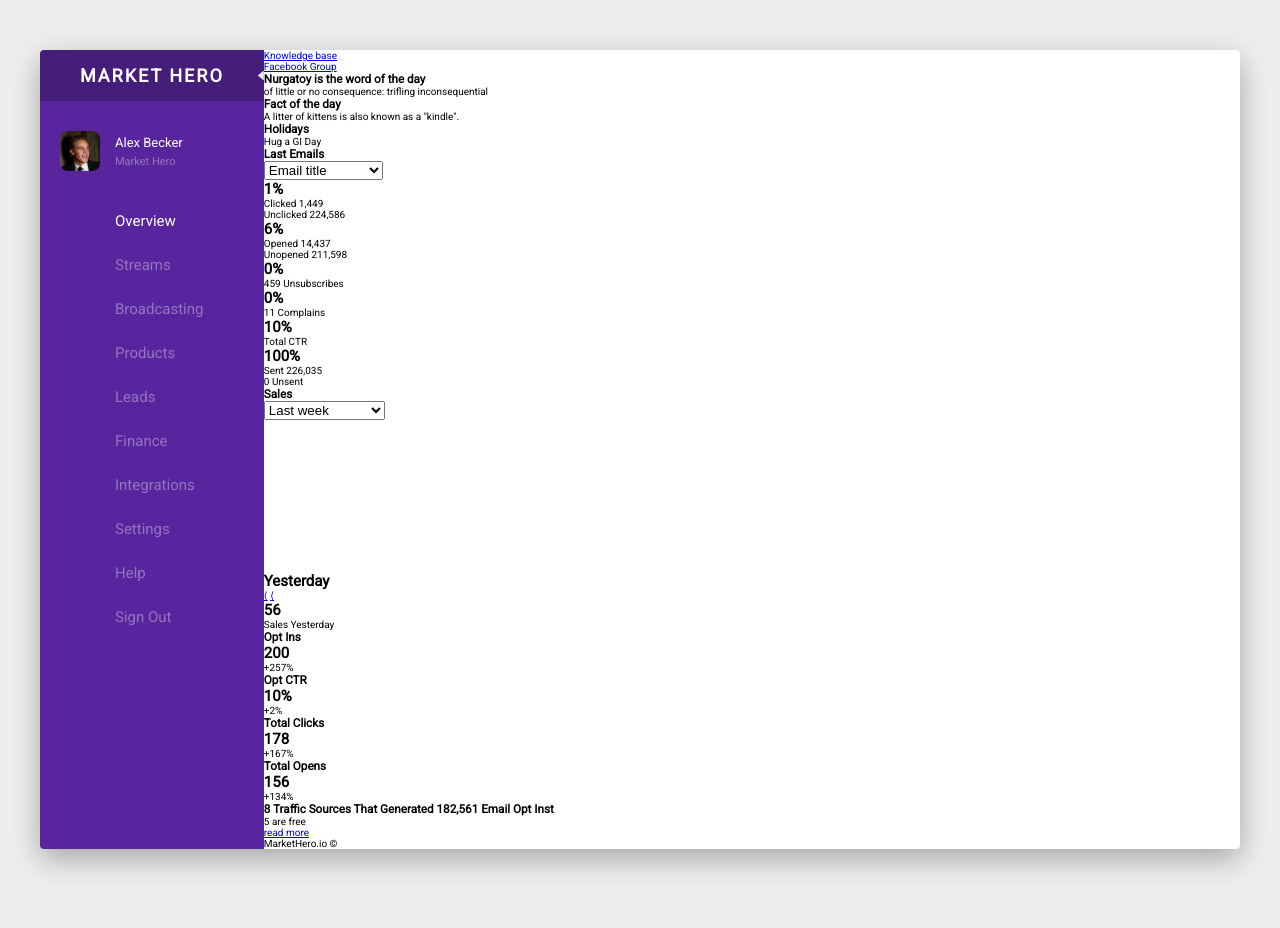
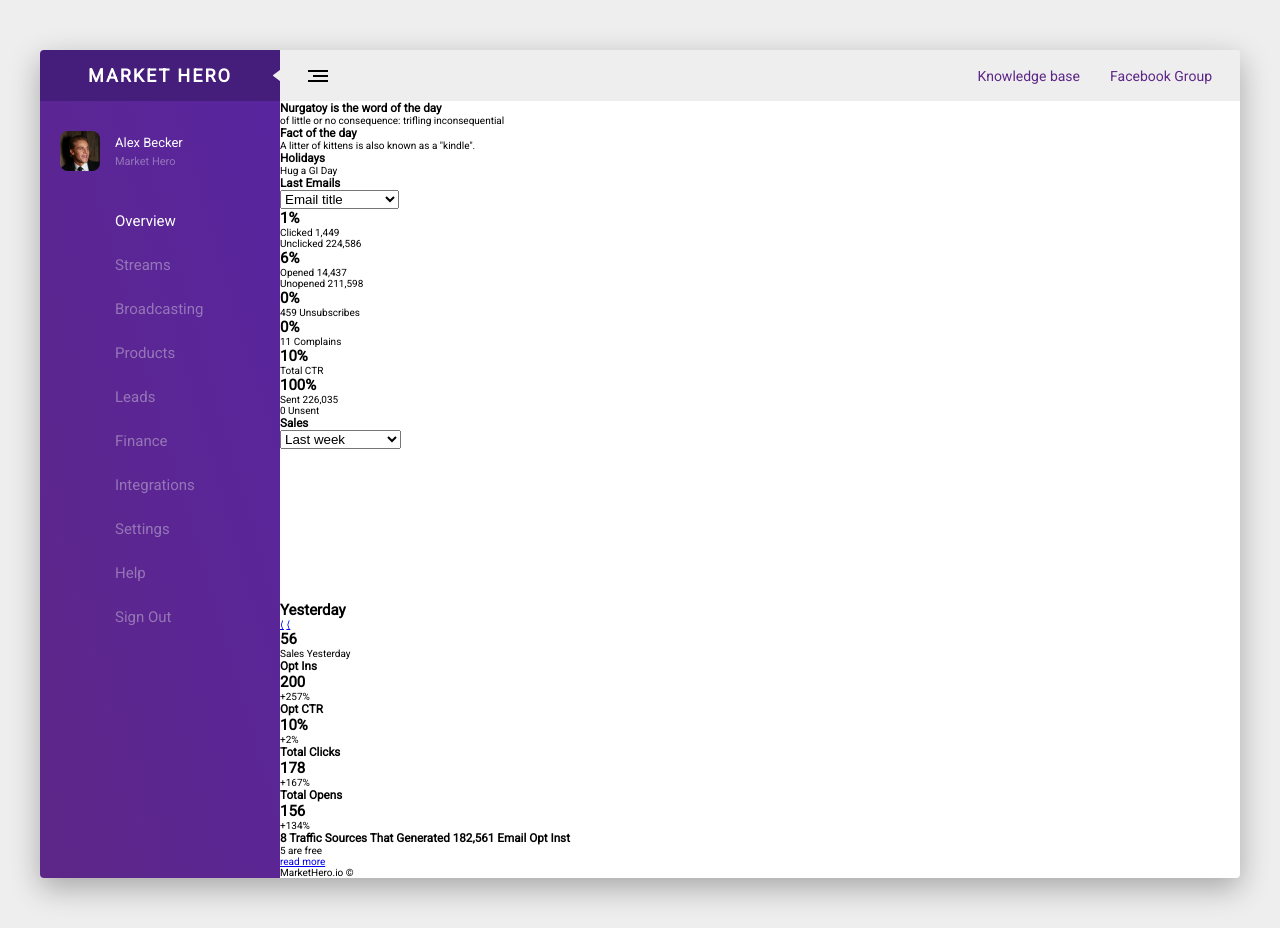
Before and after one commit to N-bred/Markethero, a website: page index.html in a window 1280 px wide. Before the commit the page ends 899 px from the top, so only its background shows below. Drawn offline with nearby package versions, Linux system fonts and the light colour scheme.

Commit message:
Finish Sidebar functional and finish first top bar

```diff
--- a/index.html
+++ b/index.html
@@ -266,5 +266,6 @@
       </div>
 
       <script src="https://cdn.jsdelivr.net/npm/chart.js@2.8.0/dist/Chart.min.js"></script>
+      <script src="./js/app.js"></script>
    </body>
 </html>
--- a/js/app.js
+++ b/js/app.js
@@ -0,0 +1,10 @@
+const header = document.querySelector('.header'),
+  sidebar = document.querySelector('.sidebar__logo'),
+  col_1 = document.querySelector('.col-1'),
+  button = document.querySelector('.header__menu-button');
+
+header.style.height = String(sidebar.offsetHeight) + 'px';
+button.addEventListener('click', () => {
+  col_1.classList.toggle('sidebar--toggle');
+});
+// 40% y luego a 0
--- a/sass/base/_base.scss
+++ b/sass/base/_base.scss
@@ -24,3 +24,13 @@
   box-shadow: 0 1rem 3rem rgba($color-black, 0.3);
   overflow: hidden;
 }
+
+.col-1 {
+  flex: 1 0 20%;
+  transition: margin 0.3s ease-in-out;
+  transform-origin: right;
+}
+
+.col-2 {
+  flex: 1 0 80%;
+}
--- a/sass/base/_helpers.scss
+++ b/sass/base/_helpers.scss
@@ -0,0 +1,3 @@
+.sidebar--toggle {
+  margin-left: -40%;
+}
--- /dev/null
+++ b/sass/components/_bars.scss
@@ -0,0 +1,72 @@
+.header {
+  background: $color-grey;
+  padding: 1.3rem;
+
+  .container {
+    display: flex;
+    justify-content: center;
+    align-items: center;
+  }
+
+  &__menu-button {
+    display: inline-block;
+    margin-left: 2rem;
+    cursor: pointer;
+    height: 2.6rem;
+    display: flex;
+    justify-content: center;
+    align-items: center;
+
+    &--bars {
+      height: 0.2rem;
+      width: 1.5rem;
+      background: #000;
+      display: block;
+      position: relative;
+      transform: rotate(180deg);
+
+      &::before,
+      &::after {
+        content: '';
+        display: block;
+        height: 0.2rem;
+        width: 2rem;
+        position: absolute;
+        background: #000;
+      }
+
+      &::before {
+        transform: translateY(-0.5rem);
+      }
+
+      &::after {
+        transform: translateY(0.5rem);
+      }
+    }
+  }
+
+  &__options {
+    margin-left: auto;
+    flex: 1 0 80%;
+  }
+
+  &__list {
+    display: flex;
+    list-style: none;
+    justify-content: flex-end;
+  }
+
+  &__links {
+    &:link,
+    &:visited {
+      display: inline-block;
+      margin: 0.5rem 1.5rem;
+      text-decoration: none;
+      color: $primary-color-light;
+      font-size: 1.4rem;
+    }
+    &:hover {
+      color: $primary-color-dark;
+    }
+  }
+}
--- a/sass/components/_sidebar.scss
+++ b/sass/components/_sidebar.scss
@@ -1,5 +1,4 @@
 .sidebar {
-   flex: 1 0 10%;
   position: relative;
   height: 100%;
 
@@ -7,7 +6,7 @@
     background: darken($primary-color-dark, 1);
     color: $white;
     padding: 1.5rem 4rem;
-      //   position: relative;
+
     display: flex;
     justify-content: center;
     align-items: center;
@@ -24,14 +23,20 @@
       position: absolute;
       right: 0;
       background: $color-grey;
-         height: 1rem;
-         min-width: 0.6rem;
+      height: 1.2rem;
+      min-width: 0.8rem;
       clip-path: polygon(0 50%, 100% 0, 100% 100%, 0 50%);
+      border: none;
+      transform: translateX(7%);
     }
   }
 
   &__menu {
-      background: $primary-color;
+    background: linear-gradient(
+      to top right,
+      $primary-color-light,
+      $primary-color
+    );
     height: 100%;
     padding: 2rem;
   }
--- a/sass/main.scss
+++ b/sass/main.scss
@@ -5,3 +5,4 @@
 
 //Components
 @import './components/sidebar';
+@import './components/bars';
```
Also changed, not shown: css/style.css, 1 other file. Lines whose indentation alone changed are shown as unchanged.
